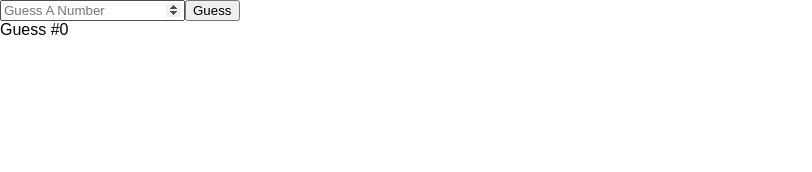
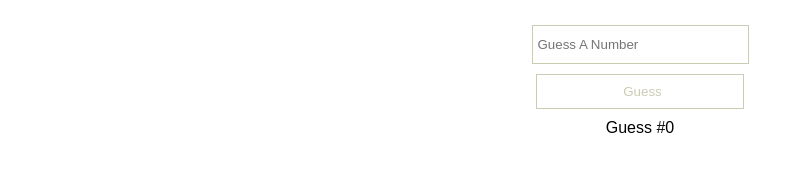
Before and after one commit to bryanguillen/hot-cold, a React app: page / in a window 1280 px wide. Shown: the whole page, without its empty margins (0-812 px from the left). Built offline with nearby package versions, Linux system fonts and the light colour scheme.

Commit message:
add basic structur of app styling

```diff
--- a/src/index.css
+++ b/src/index.css
@@ -3,3 +3,36 @@ body {
   padding: 0;
   font-family: sans-serif;
 }
+
+
+.container {
+	width: 65%;
+	margin: 0 auto;
+	height: 75vh;
+	padding-top: 15px;
+	text-align: center;
+}
+
+.guess-field, .guess {
+	display: block;
+	margin: 10px auto;
+	width: 25%;
+	height: 35px;
+	border: 1px solid #ccccb3;
+	background-color: white;
+	color: #ccccb3;
+	padding-left: 5px;
+}
+
+.guess {
+	padding-right: 0;
+}
+
+.guess-list {
+	list-style: none;
+}
+
+.guess-list-item {
+	display: inline-block;
+	margin-left: 5px;
+}
```
